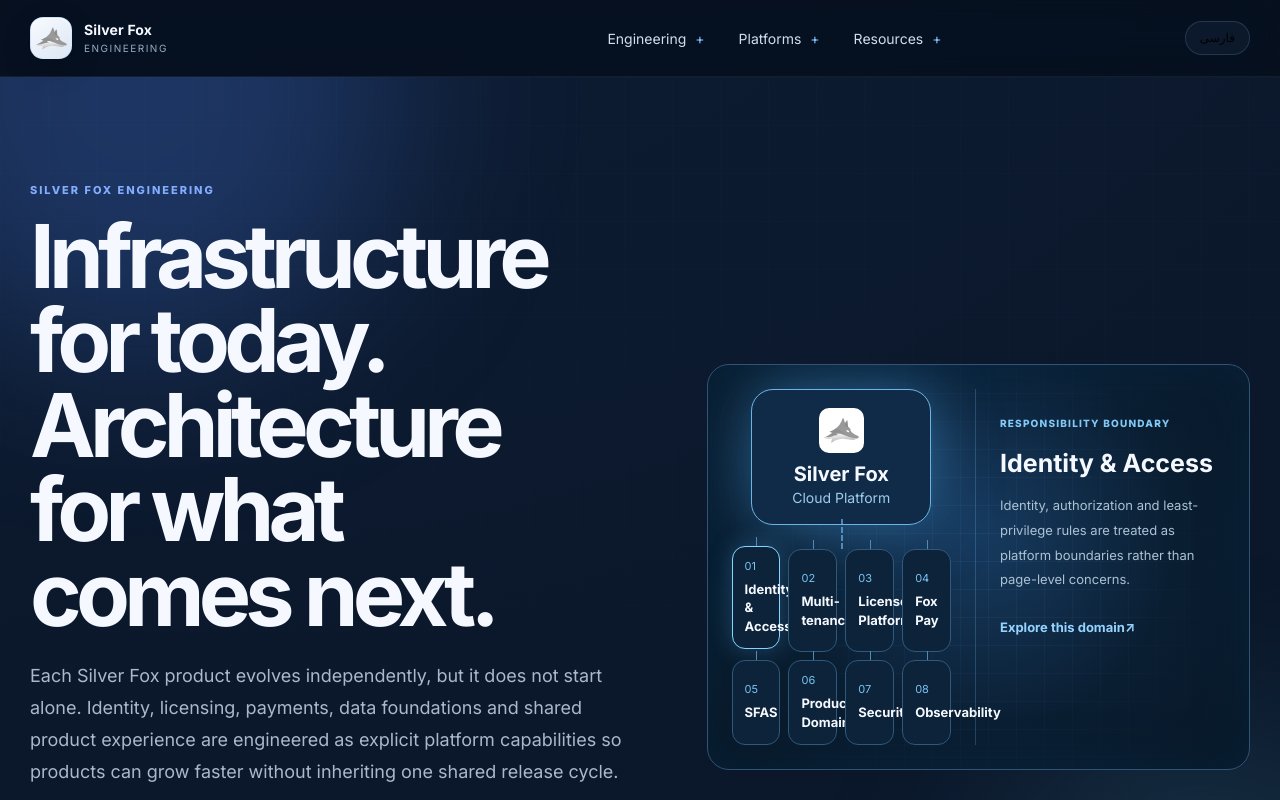
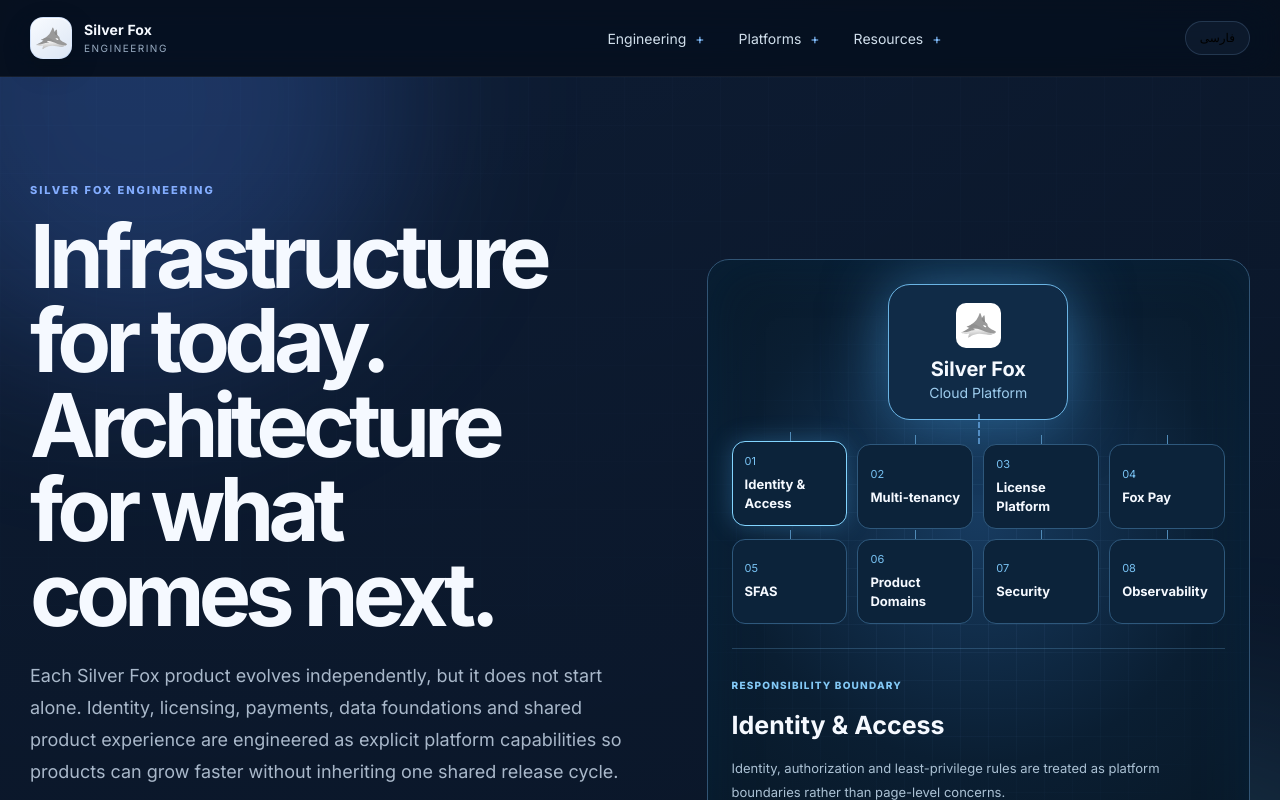
Before and after one commit to silverfoxcloud/silverfox-engineering, a Next.js app: page / in a window 1280 px wide. Shown: the top 800 px of the page. Built offline with nearby package versions, Linux system fonts and the light colour scheme.

Commit message:
style: simplify architecture map for readable nodes

```diff
--- a/app/portal-refinement.css
+++ b/app/portal-refinement.css
@@ -1534,3 +1534,33 @@
     transition: none;
   }
 }
+
+
+/* Architecture readability pass: prioritize node comprehension over side-by-side density */
+.architectureMap {
+  grid-template-columns: 1fr;
+}
+.mapDetail {
+  border-inline-start: 0;
+  border-top: 1px solid rgba(111, 178, 228, .25);
+  padding: 24px 0 0;
+}
+.rtl .mapDetail {
+  padding: 24px 0 0;
+}
+.mapNodes {
+  grid-template-columns: repeat(4, minmax(0, 1fr));
+  gap: 10px;
+}
+.mapNode {
+  min-width: 0;
+}
+.mapNode strong {
+  overflow-wrap: anywhere;
+  word-break: normal;
+}
+@media (max-width: 680px) {
+  .mapNodes {
+    grid-template-columns: repeat(2, minmax(0, 1fr));
+  }
+}
```
